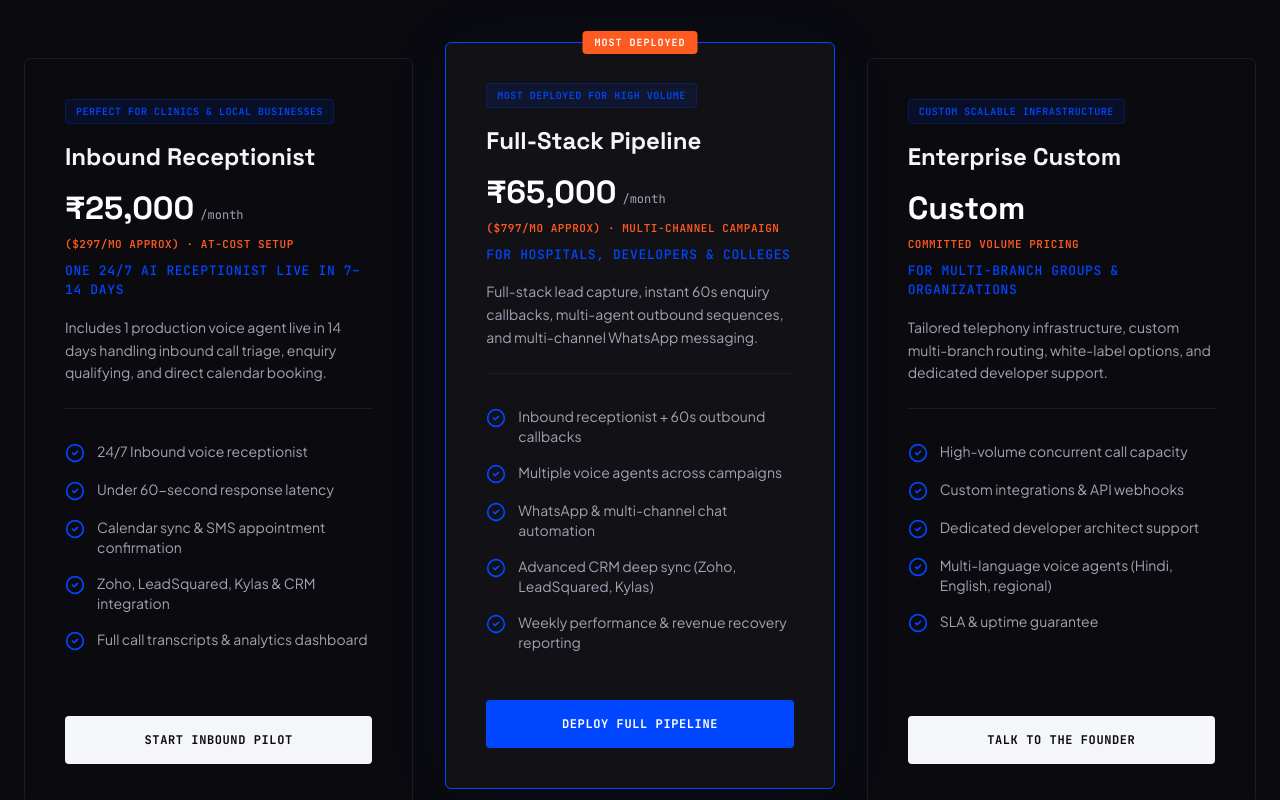
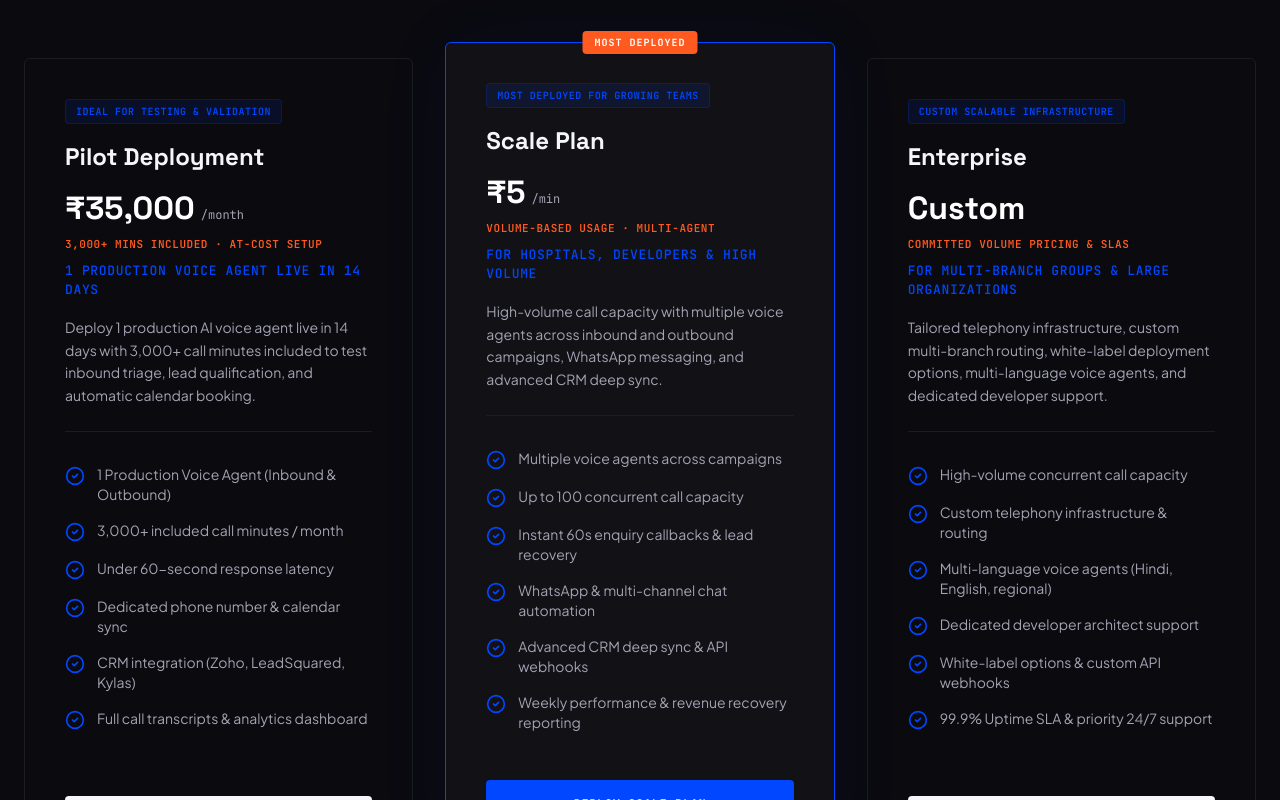
Before and after one commit to godsonsaji/boldflow-labs, a Next.js app: page /pricing in a window 1280 px wide. Shown: the part 1660-2460 px from the top of the page. Built offline with nearby package versions, Linux system fonts and the light colour scheme; no server answers.

Commit message:
feat: implement pricing page with ROI calculator and tiered plan definitions

```diff
--- a/src/app/page.tsx
+++ b/src/app/page.tsx
@@ -107,7 +107,7 @@ const demoAgents = [
 const faqData = [
   {
     q: "How much does this cost?",
-    a: "We design and deploy custom agents. Implementation plans operate across flat monthly tiers starting at ₹25,000/mo for inbound reception, scaling to ₹65,000/mo for full-stack pipeline and outbound campaigns."
+    a: "We design and deploy custom agents. Implementation plans operate across clear tiers: starting with our Pilot Deployment (₹35,000/mo with 3,000+ mins included), scaling to our volume-based Scale Plan (₹5/min), and tailored Enterprise infrastructure."
   },
   {
     q: "Will it sound like a robot?",
--- a/src/app/pricing/page.tsx
+++ b/src/app/pricing/page.tsx
@@ -7,60 +7,63 @@ import { CheckCircle2, ChevronDown, ChevronUp, TrendingUp, Calculator, ShieldChe
 
 const tiers = [
     {
-        name: "Inbound Receptionist",
-        subtitle: "Perfect for Clinics & Local Businesses",
-        target: "One 24/7 AI Receptionist live in 7–14 days",
-        price: "₹25,000",
+        name: "Pilot Deployment",
+        subtitle: "Ideal for Testing & Validation",
+        target: "1 Production Voice Agent live in 14 days",
+        price: "₹35,000",
         period: "/month",
-        subPrice: "($297/mo approx) · At-cost setup",
-        description: "Includes 1 production voice agent live in 14 days handling inbound call triage, enquiry qualifying, and direct calendar booking.",
+        subPrice: "3,000+ mins included · At-cost setup",
+        description: "Deploy 1 production AI voice agent live in 14 days with 3,000+ call minutes included to test inbound triage, lead qualification, and automatic calendar booking.",
         features: [
-            "24/7 Inbound voice receptionist",
+            "1 Production Voice Agent (Inbound & Outbound)",
+            "3,000+ included call minutes / month",
             "Under 60-second response latency",
-            "Calendar sync & SMS appointment confirmation",
-            "Zoho, LeadSquared, Kylas & CRM integration",
+            "Dedicated phone number & calendar sync",
+            "CRM integration (Zoho, LeadSquared, Kylas)",
             "Full call transcripts & analytics dashboard"
         ],
-        ctaText: "Start Inbound Pilot",
+        ctaText: "Start Pilot Deployment",
         ctaHref: "/contact",
         style: "starter"
     },
     {
-        name: "Full-Stack Pipeline",
+        name: "Scale Plan",
         isPopular: true,
-        subtitle: "Most deployed for high volume",
-        target: "For hospitals, developers & colleges",
-        price: "₹65,000",
-        period: "/month",
-        subPrice: "($797/mo approx) · Multi-channel campaign",
-        description: "Full-stack lead capture, instant 60s enquiry callbacks, multi-agent outbound sequences, and multi-channel WhatsApp messaging.",
+        subtitle: "Most deployed for growing teams",
+        target: "For hospitals, developers & high volume",
+        price: "₹5",
+        period: "/min",
+        subPrice: "Volume-based usage · Multi-agent",
+        description: "High-volume call capacity with multiple voice agents across inbound and outbound campaigns, WhatsApp messaging, and advanced CRM deep sync.",
         features: [
-            "Inbound receptionist + 60s outbound callbacks",
             "Multiple voice agents across campaigns",
+            "Up to 100 concurrent call capacity",
+            "Instant 60s enquiry callbacks & lead recovery",
             "WhatsApp & multi-channel chat automation",
-            "Advanced CRM deep sync (Zoho, LeadSquared, Kylas)",
+            "Advanced CRM deep sync & API webhooks",
             "Weekly performance & revenue recovery reporting"
         ],
-        ctaText: "Deploy Full Pipeline",
+        ctaText: "Deploy Scale Plan",
         ctaHref: "#calculator",
         style: "growth"
     },
     {
-        name: "Enterprise Custom",
-        subtitle: "Custom scalable infrastructure",
-        target: "For multi-branch groups & organizations",
+        name: "Enterprise",
+        subtitle: "Custom Scalable Infrastructure",
+        target: "For multi-branch groups & large organizations",
         price: "Custom",
         period: "",
-        subPrice: "Committed volume pricing",
-        description: "Tailored telephony infrastructure, custom multi-branch routing, white-label options, and dedicated developer support.",
+        subPrice: "Committed volume pricing & SLAs",
+        description: "Tailored telephony infrastructure, custom multi-branch routing, white-label deployment options, multi-language voice agents, and dedicated developer support.",
         features: [
             "High-volume concurrent call capacity",
-            "Custom integrations & API webhooks",
+            "Custom telephony infrastructure & routing",
+            "Multi-language voice agents (Hindi, English, regional)",
             "Dedicated developer architect support",
-            "Multi-language voice agents (Hindi, English, regional)",
-            "SLA & uptime guarantee"
+            "White-label options & custom API webhooks",
+            "99.9% Uptime SLA & priority 24/7 support"
         ],
-        ctaText: "Talk to the founder",
+        ctaText: "Contact Enterprise Sales",
         ctaHref: "/contact",
         style: "authority"
     }
@@ -106,9 +109,9 @@ const comparisonData = [
 ];
 
 const faqs = [
-    { q: "Are there setup fees or hidden costs?", a: "Our Pilot Deployment has no setup fee and starts from $399/month with 3,000+ call minutes included. Scale plans use volume-based pricing with effective rates from $0.05/min all-in. There are never any hidden costs." },
-    { q: "What is included in the Pilot Deployment?", a: "You get 1 production voice agent live in 14 days handling both your inbound and outbound calls, 3,000+ call minutes, a dedicated phone number, and extra minutes at $0.08/min with no setup fee." },
-    { q: "How does the Scale Plan per-minute pricing work?", a: "The Scale Plan offers volume-based per-minute pricing with effective rates from $0.05/min all-in. It supports multiple agents across campaigns, up to 100 concurrent calls, CRM/WhatsApp/calendar integrations, and weekly reporting." },
+    { q: "Are there setup fees or hidden costs?", a: "Our Pilot Deployment has no setup fee and starts from ₹35,000/month with 3,000+ call minutes included. Scale plans use volume-based pricing at ₹5/min all-in. There are never any hidden costs." },
+    { q: "What is included in the Pilot Deployment?", a: "You get 1 production voice agent live in 14 days handling both your inbound and outbound calls, 3,000+ call minutes, a dedicated phone number, and extra minutes with no setup fee." },
+    { q: "How does the Scale Plan per-minute pricing work?", a: "The Scale Plan offers volume-based per-minute pricing at ₹5/min all-in. It supports multiple agents across campaigns, up to 100 concurrent calls, CRM/WhatsApp/calendar integrations, and weekly reporting." },
     { q: "Can I upgrade from Pilot to Scale or Enterprise?", a: "Absolutely. You can test your first voice agent with a Pilot Deployment and scale up seamlessly as your call volume grows." },
     { q: "How long does setup take?", a: "Your Pilot Deployment agent is built, trained, and live within 14 days." },
     { q: "Do you support multi-language agents?", a: "Yes, multi-language support is built-in for Enterprise plans and available for Scale Plan accounts." }
@@ -133,8 +136,8 @@ export default function PricingPage() {
     const recaptureRate = 0.70;
     const recoveredRevenue = Math.round(lostRevenue * recaptureRate);
 
-    // Net ROI multiple based on average pricing of Inbound (₹25,000/mo)
-    const annualInvestment = 25000 * 12;
+    // Net ROI multiple based on pricing of Pilot Deployment (₹35,000/mo)
+    const annualInvestment = 35000 * 12;
     const annualRecovery = recoveredRevenue * 12;
     const roiRatio = annualInvestment > 0 ? (annualRecovery / annualInvestment).toFixed(1) : "0";
 
@@ -150,7 +153,7 @@ export default function PricingPage() {
                         transition={{ duration: 0.4 }}
                         className="text-[11px] tracking-wider text-[#0047FF] font-mono font-bold mb-6 uppercase"
                     >
-                        {"//"} Simple. Predictable. Flat Monthly Tiers.
+                        {"//"} Simple. Predictable. Scalable Plans.
                     </motion.div>
 
                     <motion.h1
@@ -167,7 +170,7 @@ export default function PricingPage() {
                         transition={{ delay: 0.1 }}
                         className="text-body-lg max-w-3xl mb-12 mx-auto"
                     >
-                        Choose the capacity that fits your business needs. Whether you want to capture every inbound call 24/7, reactivate cold leads via outbound campaigns, or automate your entire pipeline, we have a clear, flat monthly tier.
+                        Choose the plan that fits your growth strategy. Start testing with a Pilot Deployment, scale up volume across campaigns with our Scale Plan, or build custom Enterprise voice infrastructure.
                     </motion.p>
                 </div>
             </section>
```
